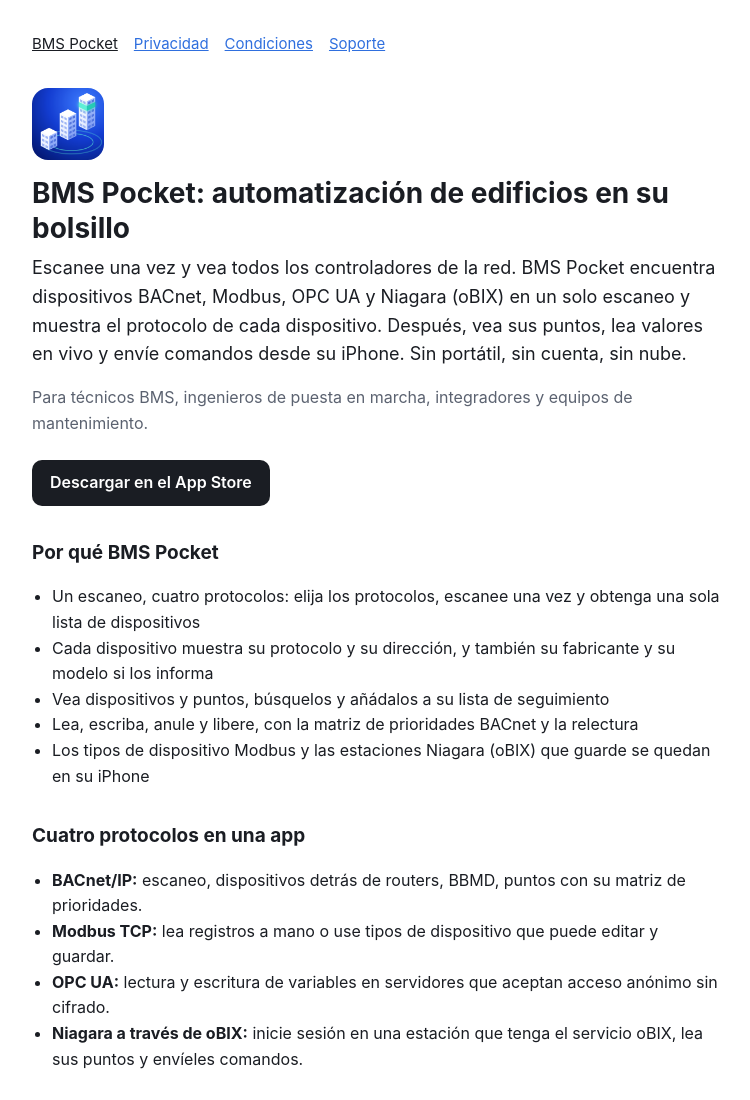
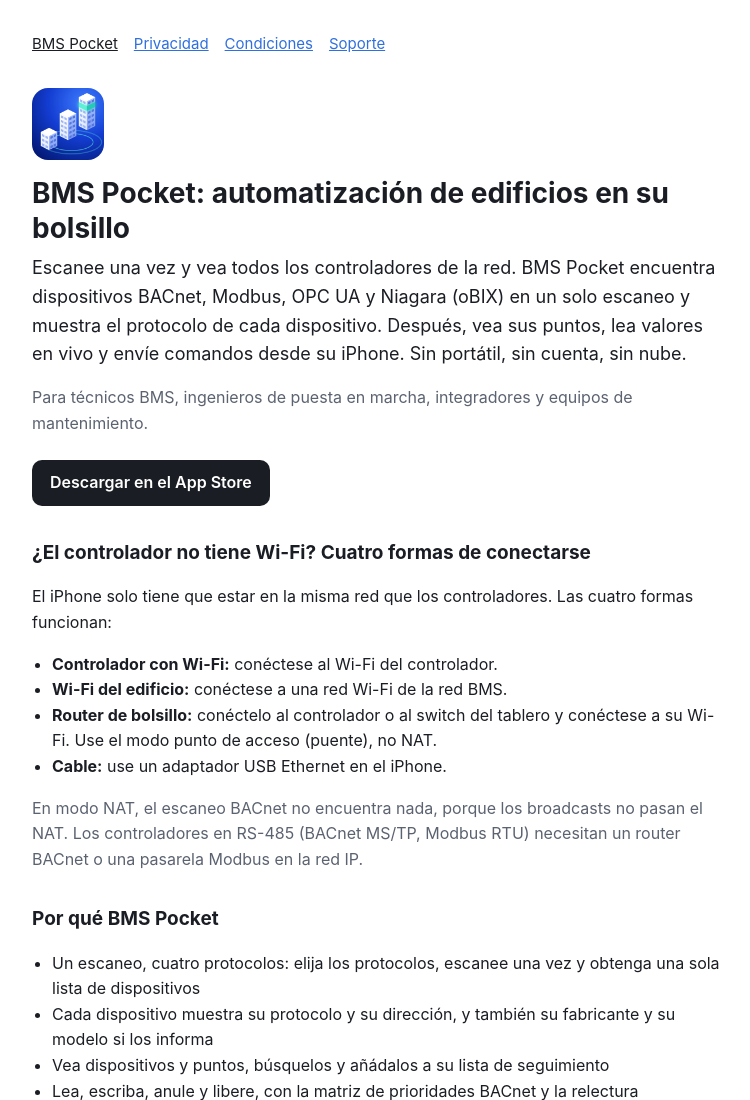
Before and after one commit to UmutKedik/bms-pocket, a plain HTML site: page es/index.html in a window 1280 px wide. Shown: the top 1100 px of the page, without its empty margins (264-1014 px from the left). Drawn offline with Linux system fonts and the light colour scheme.

Commit message:
Site es: how to connect section

```diff
--- a/es/index.html
+++ b/es/index.html
@@ -38,6 +38,16 @@
 <p class="muted">Para técnicos BMS, ingenieros de puesta en marcha, integradores y equipos de mantenimiento.</p>
 <p><a class="store" href="https://apps.apple.com/app/id6838406647">Descargar en el App Store</a></p>
 </div>
+
+<h2 id="connect">¿El controlador no tiene Wi-Fi? Cuatro formas de conectarse</h2>
+<p>El iPhone solo tiene que estar en la misma red que los controladores. Las cuatro formas funcionan:</p>
+<ul>
+<li><strong>Controlador con Wi-Fi:</strong> conéctese al Wi-Fi del controlador.</li>
+<li><strong>Wi-Fi del edificio:</strong> conéctese a una red Wi-Fi de la red BMS.</li>
+<li><strong>Router de bolsillo:</strong> conéctelo al controlador o al switch del tablero y conéctese a su Wi-Fi. Use el modo punto de acceso (puente), no NAT.</li>
+<li><strong>Cable:</strong> use un adaptador USB Ethernet en el iPhone.</li>
+</ul>
+<p class="muted">En modo NAT, el escaneo BACnet no encuentra nada, porque los broadcasts no pasan el NAT. Los controladores en RS-485 (BACnet MS/TP, Modbus RTU) necesitan un router BACnet o una pasarela Modbus en la red IP.</p>
 
 <h2>Por qué BMS Pocket</h2>
 <ul>
```
